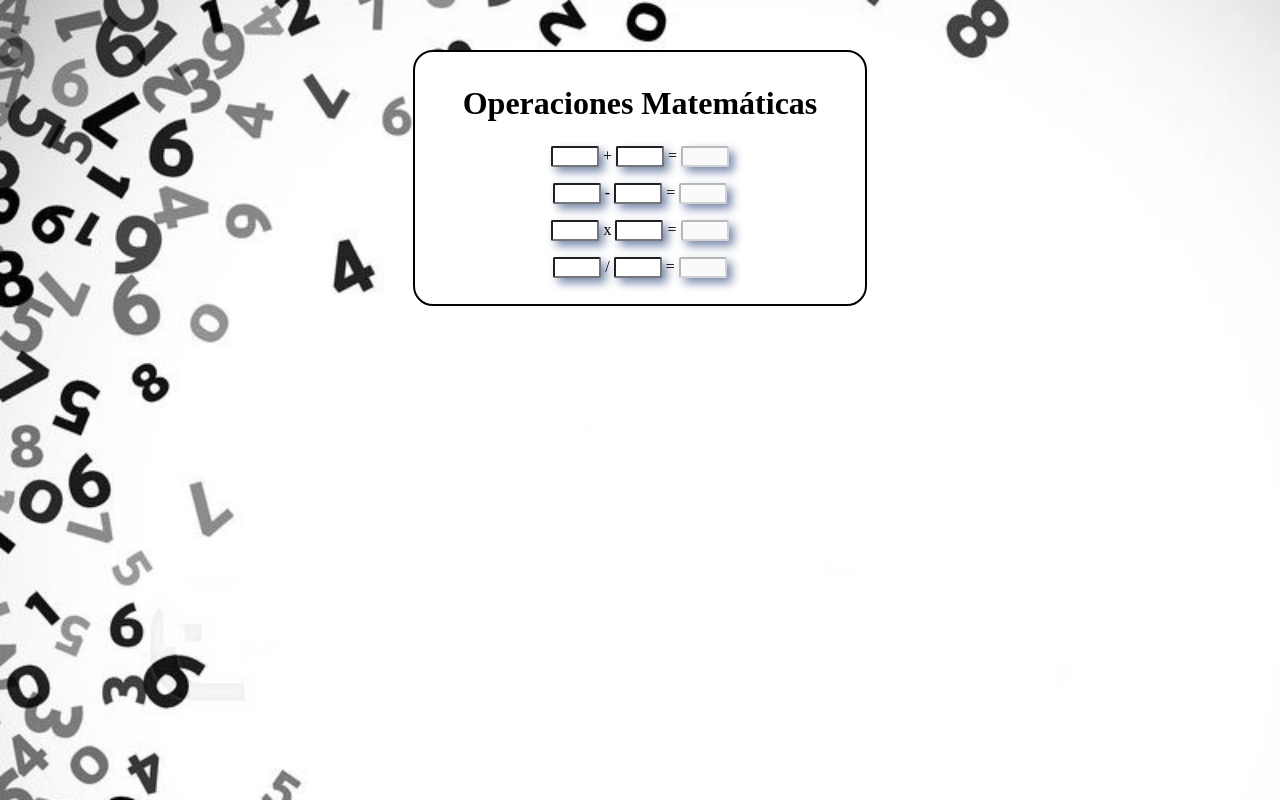
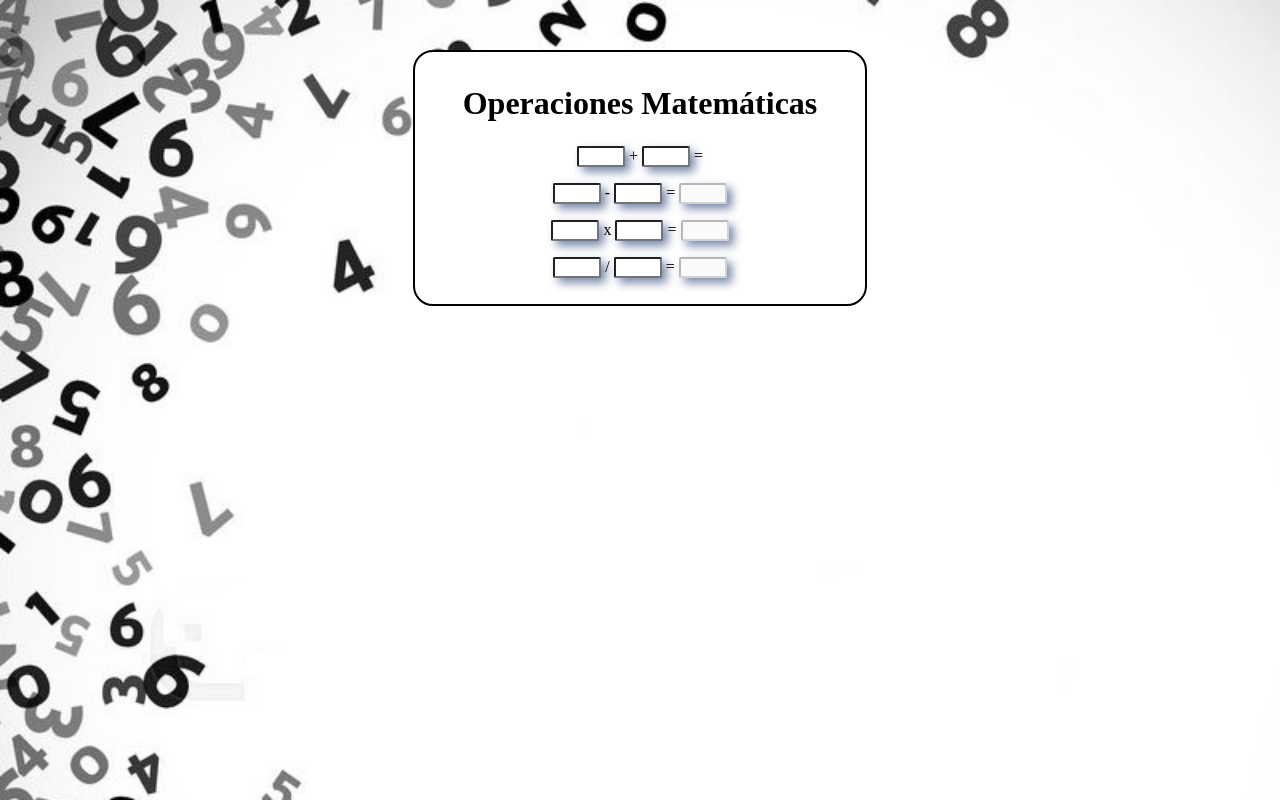
Before and after one commit to UCC-LabCompu2/ejercicios2023-luanirolon, a plain HTML site: page Ejercicios-JavaScript/operacionesMatematicas.html in a window 1280 px wide. Drawn offline with Linux system fonts and the light colour scheme; a web font is replaced by a local one.

Commit message:
Update operacionesMatematicas.html

```diff
--- a/Ejercicios-JavaScript/operacionesMatematicas.html
+++ b/Ejercicios-JavaScript/operacionesMatematicas.html
@@ -17,7 +17,7 @@
             +
             <input id="nums2" type="text" name="sum_num2" onchange= "calcularSuma()">
             =
-            <input id="totalS" type="text" name="sum_total" disabled>
+            <span id="totalS" type="text" name="sum_total" disabled></span>
         </p>
         <p>
             <input id="numr1" type="text" name="res_num1">
```
